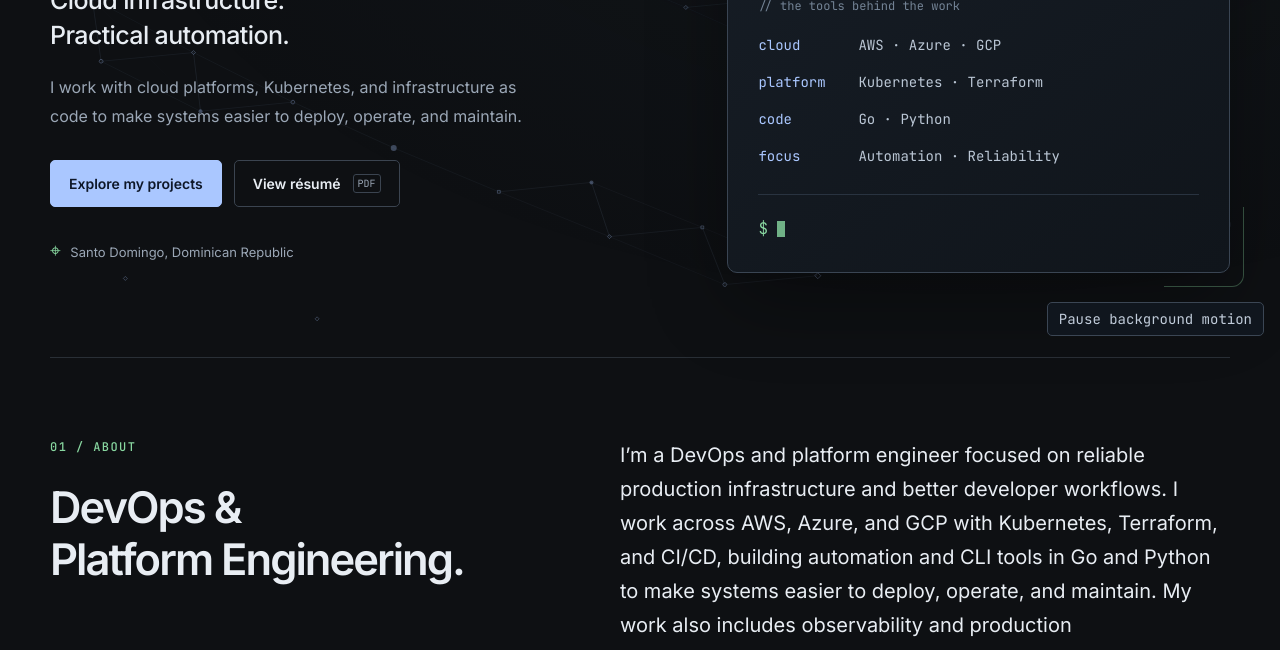
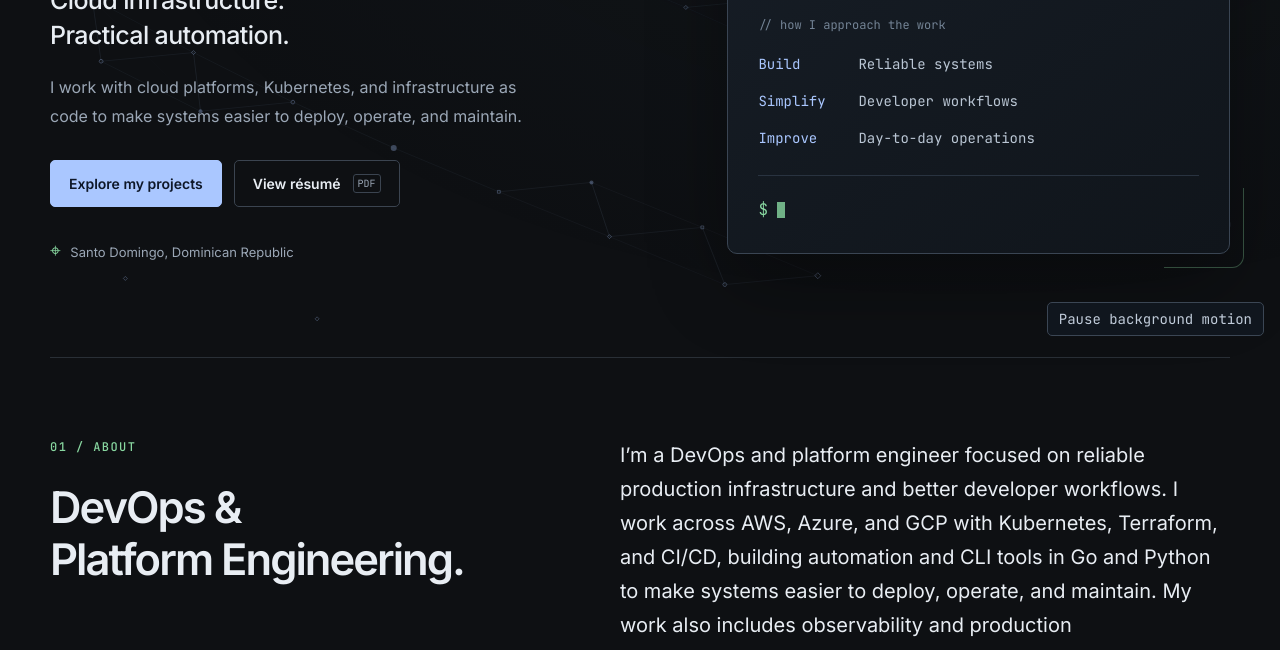
Before and after one commit to javiercm1410/personal_site, an Astro site: page / in a window 1280 px wide. Shown: the part 450-1100 px from the top of the page. Built offline with nearby package versions, Linux system fonts and the light colour scheme; Astro itself is replaced by a stand-in of ours.

Commit message:
Simplify hero approach and use jc_ favicon

```diff
--- a/src/components/TypingHero.astro
+++ b/src/components/TypingHero.astro
@@ -4,7 +4,7 @@
 <div class="hero-actions"><a href="#projects" class="portfolio-button primary-button">Explore my projects</a><a href="/public/JavierCarrillo_resume_en.pdf" class="portfolio-button secondary-button" target="_blank" rel="noopener">View résumé <span class="file-tag">PDF</span></a></div>
 <p class="hero-location"><span aria-hidden="true">⌖</span> Santo Domingo, Dominican Republic</p></div>
 <div class="terminal-panel" aria-label="Profile summary"><div class="terminal-top"><span class="window-controls" aria-hidden="true"><i></i><i></i><i></i></span><span>javier / profile</span><span class="terminal-shell">zsh</span></div>
-<div class="terminal-body"><p class="command"><span>$</span> whoami</p><p class="terminal-role">DevOps &amp;<br/>Platform Engineer</p><p class="terminal-comment">// the tools behind the work</p>
-<dl class="terminal-details"><div><dt>cloud</dt><dd>AWS · Azure · GCP</dd></div><div><dt>platform</dt><dd>Kubernetes · Terraform</dd></div><div><dt>code</dt><dd>Go · Python</dd></div><div><dt>focus</dt><dd>Automation · Reliability</dd></div></dl>
+<div class="terminal-body"><p class="command"><span>$</span> whoami</p><p class="terminal-role">DevOps &amp;<br/>Platform Engineer</p><p class="terminal-comment">// how I approach the work</p>
+<dl class="terminal-details"><div><dt>Build</dt><dd>Reliable systems</dd></div><div><dt>Simplify</dt><dd>Developer workflows</dd></div><div><dt>Improve</dt><dd>Day-to-day operations</dd></div></dl>
 <div class="terminal-bottom"><span>$</span><span class="terminal-caret" aria-hidden="true"></span></div></div></div>
 </section>
```
Also changed, not shown: README.md, public/images/site-icon.svg.
